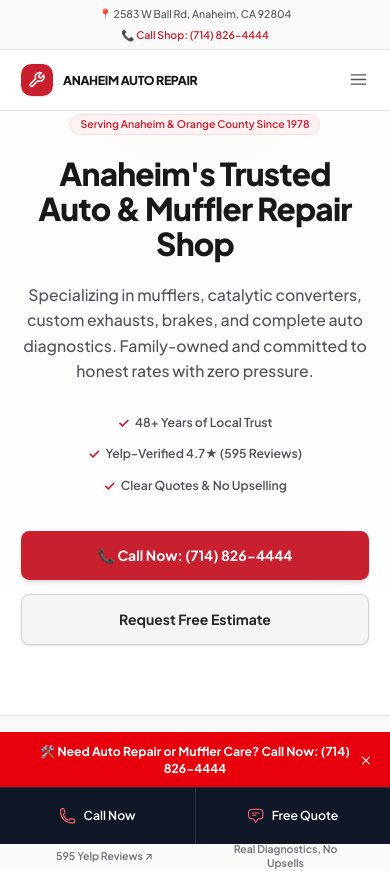
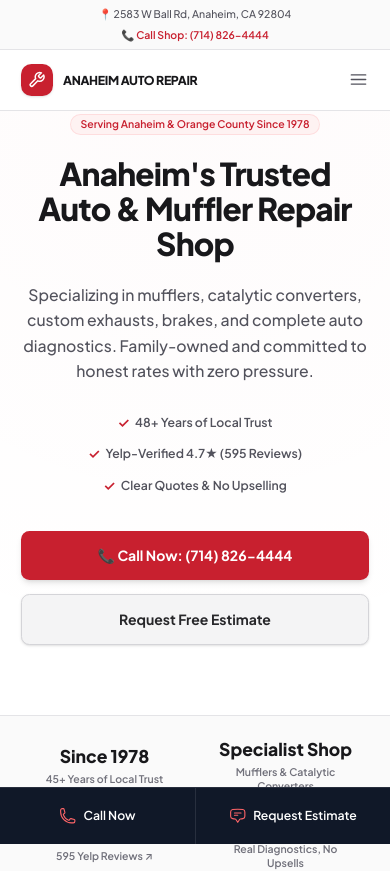
Before and after one commit to sergiio01024-lgtm/anaheim-auto-repair, a React (Vite) app: page / in a window 390 px wide. Shown: the top 871 px of the page. Built offline with nearby package versions, Linux system fonts and the light colour scheme; the HTML template or start-up script is replaced by a standard one.

Commit message:
refactor: resolve mobile fixed overlay conflicts and remove desktop banner

```diff
--- a/src/App.tsx
+++ b/src/App.tsx
@@ -1,4 +1,4 @@
-import { useState, useEffect } from "react";
+import { useEffect } from "react";
 import { Navbar } from "./components/Navbar";
 import { HeroSection } from "./components/HeroSection";
 import { TrustBar } from "./components/TrustBar";
@@ -11,16 +11,11 @@
 import { Footer } from "./components/Footer";
 import { MobileCallBar } from "./components/MobileCallBar";
 import { ScrollToTop } from "./components/ScrollToTop";
-import { EmergencyBanner } from "./components/EmergencyBanner";
 import { ServicePanels } from "./components/ServicePanels";
 import "./styles/images.css";
 import "./styles/panels.css";
 
 export default function App() {
-  const [bannerOpen, setBannerOpen] = useState(() => {
-    return sessionStorage.getItem("emergency-banner-closed") !== "true";
-  });
-
   useEffect(() => {
     if ("scrollRestoration" in window.history) {
       window.history.scrollRestoration = "manual";
@@ -36,11 +31,8 @@
       >
         Skip to main content
       </a>
-      <EmergencyBanner isOpen={bannerOpen} setIsOpen={setBannerOpen} />
-      <div
-        className={`min-h-screen ${bannerOpen ? "pb-28" : "pb-16"} md:pb-0 transition-all duration-300 ${bannerOpen ? "md:pt-10" : ""}`}
-      >
-        <Navbar bannerOpen={bannerOpen} />
+      <div className="min-h-screen pb-20 md:pb-0">
+        <Navbar />
         <main id="main-content">
           <HeroSection />
           <TrustBar />
--- a/src/components/EmergencyBanner.tsx
+++ /dev/null
@@ -1,36 +0,0 @@
-import { X } from "lucide-react";
-import { businessConfig } from "../config/business";
-
-interface EmergencyBannerProps {
-  isOpen: boolean;
-  setIsOpen: (open: boolean) => void;
-}
-
-export function EmergencyBanner({ isOpen, setIsOpen }: EmergencyBannerProps) {
-  if (!isOpen) return null;
-
-  const handleClose = (e: React.MouseEvent) => {
-    e.preventDefault();
-    e.stopPropagation();
-    setIsOpen(false);
-    sessionStorage.setItem("emergency-banner-closed", "true");
-  };
-
-  return (
-    <div className="fixed bottom-16 left-0 right-0 z-50 bg-red-600 text-white font-bold text-center py-3 text-sm md:fixed md:top-0 md:bottom-auto md:py-2.5 block transition-colors duration-300">
-      <a
-        href={businessConfig.phone.link}
-        className="inline-flex items-center justify-center gap-1.5 px-8 hover:underline"
-      >
-        🛠️ Need Auto Repair or Muffler Care? Call Now: {businessConfig.phone.display}
-      </a>
-      <button
-        onClick={handleClose}
-        className="absolute right-4 top-1/2 -translate-y-1/2 p-1 text-white/80 hover:text-white transition-colors"
-        aria-label="Dismiss banner"
-      >
-        <X className="size-4" />
-      </button>
-    </div>
-  );
-}
--- a/src/components/MobileCallBar.tsx
+++ b/src/components/MobileCallBar.tsx
@@ -44,7 +44,7 @@
               strokeLinejoin="round"
             />
           </svg>
-          Free Quote
+          Request Estimate
         </a>
       </div>
     </div>
--- a/src/components/Navbar.tsx
+++ b/src/components/Navbar.tsx
@@ -2,7 +2,7 @@
 import { Wrench } from "lucide-react";
 import { businessConfig } from "../config/business";
 
-export function Navbar({ bannerOpen = false }: { bannerOpen?: boolean }) {
+export function Navbar() {
   const [mobileOpen, setMobileOpen] = useState(false);
   const [scrolled, setScrolled] = useState(false);
 
@@ -81,11 +81,7 @@
   ];
 
   return (
-    <header
-      className={`fixed inset-x-0 z-50 transition-all duration-300 ${
-        bannerOpen ? "top-0 md:top-10" : "top-0"
-      }`}
-    >
+    <header className="fixed inset-x-0 top-0 z-50">
       {/* 1. Utility Bar */}
       <div className="bg-zinc-50 border-b border-zinc-200 py-2 px-6 lg:px-8">
         <div className="mx-auto max-w-7xl flex flex-col sm:flex-row justify-between items-center gap-2 text-xs text-zinc-600 font-medium">
```
